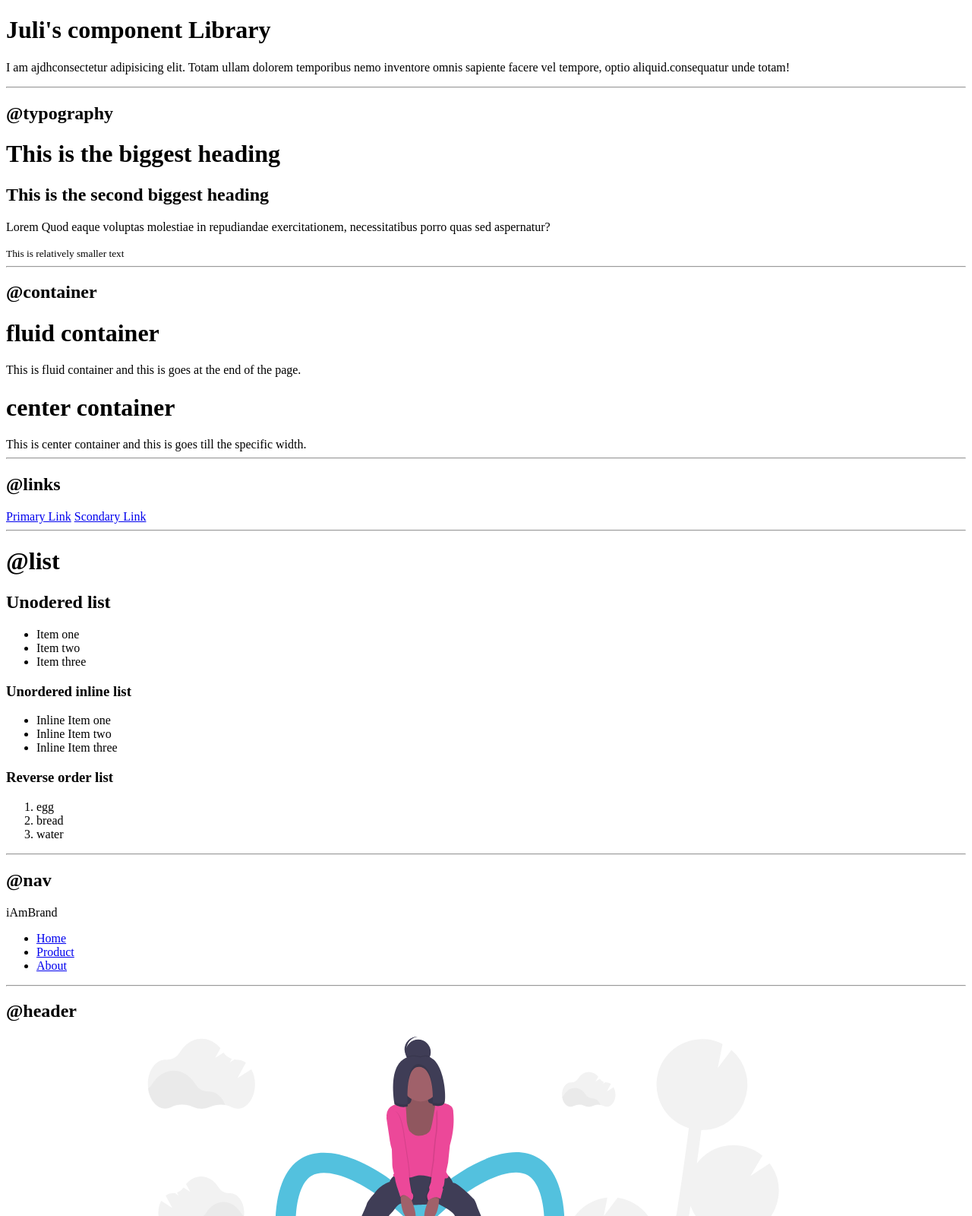
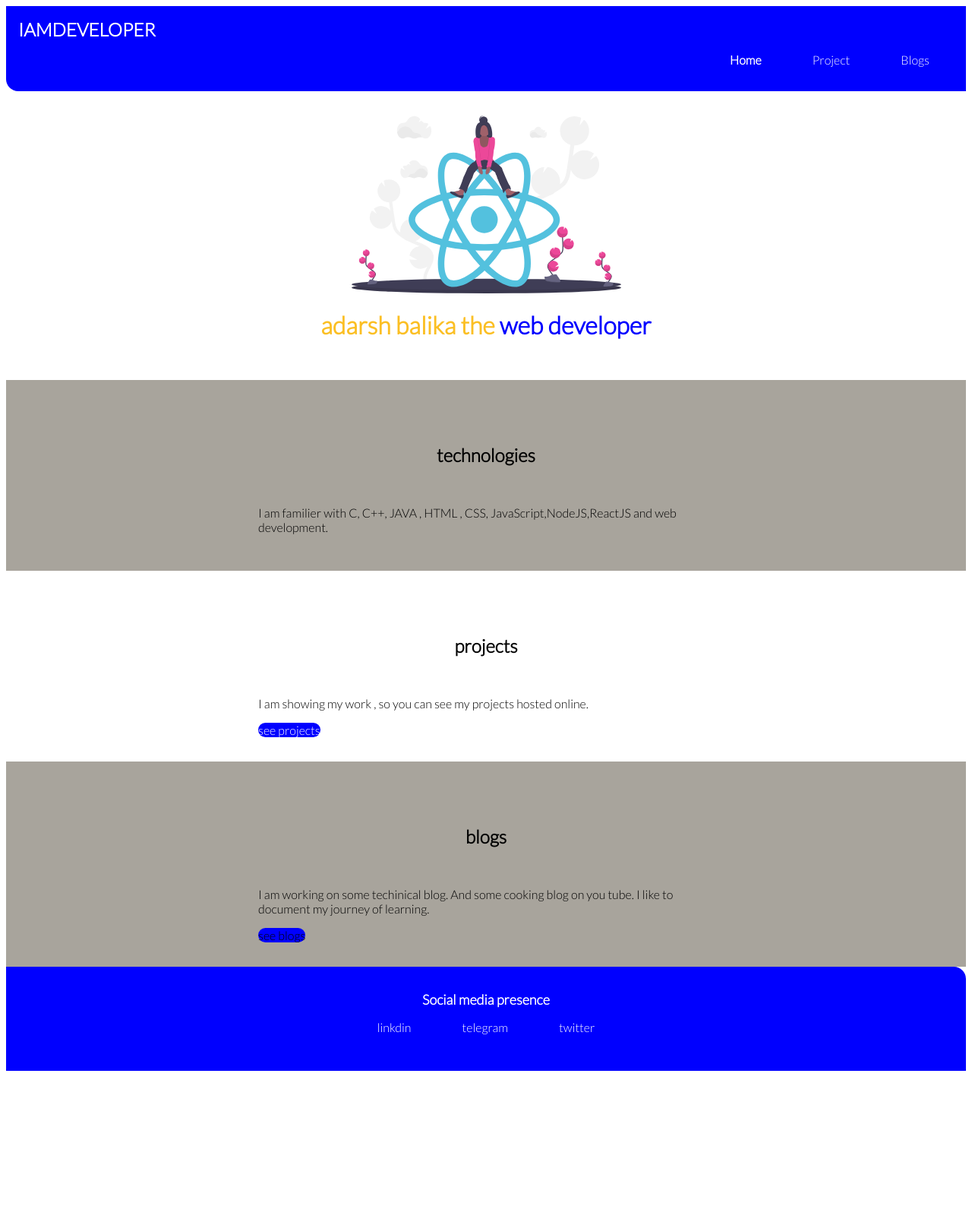
Before and after one commit to Juli-Kumari/lesson, a plain HTML site: page index.html in a window 1280 px wide. Shown: the top 1600 px of the page at 76% size. After the commit the page ends 1417 px from the top, so only its background shows below. Drawn offline with Linux system fonts and the light colour scheme.

Commit message:
commet portfolio

```diff
--- a/index.html
+++ b/index.html
@@ -5,116 +5,74 @@
     <meta charset="UTF-8">
     <meta http-equiv="X-UA-Compatible" content="IE=edge">
     <meta name="viewport" content="width=device-width, initial-scale=1.0">
-    <title>Component Library</title>
+    <title>home | adarshbalika</title>
+    <link href="style.css" rel="stylesheet"/ >
 </head>
 
 <body>
-    <h1>Juli's component Library </h1>
-    <p>I am ajdhconsectetur adipisicing elit. Totam ullam dolorem temporibus nemo inventore omnis sapiente facere vel
-        tempore,
-        optio aliquid.consequatur unde totam!</p>
-    <hr>
-    <h2>@typography</h2>
-    <h1>This is the biggest heading</h1>
-    <h2>This is the second biggest heading</h2>
-    <p>Lorem  Quod eaque voluptas molestiae in repudiandae exercitationem, necessitatibus porro quas sed
-        aspernatur?</p>
-    <small>This is relatively smaller text</small>
-    <hr>
 
-    <h2>@container</h2>
-    <h1>fluid container</h1>
-    <div>This is fluid container and this is goes at the end of the page.</div>
 
-    <h1>center container</h1>
-    <div>This is center container and this is goes till the specific width.</div>
-    <hr>
-
-    <h2>@links</h2>
-    <a href="/">Primary Link</a>
-    <a href="/">Scondary Link</a>
-    <hr>
-
-    <h1>@list</h1>
-    <h2>Unodered list</h2>
-    <ul>
-        <li>Item one</li>
-        <li>Item two</li>
-        <li>Item three</li>
-
-    </ul>
-
-    <h3>Unordered inline list</h3>
-    <ul>
-        <li>Inline Item one</li>
-        <li>Inline Item two</li>
-        <li>Inline Item three</li>
-    </ul>
-
-    <h3>Reverse order list</h3>
-    <ol>
-        <li>egg</li>
-        <li>bread</li>
-        <li>water</li>
-    </ol>
-    <hr>
-
-    <h2>@nav</h2>
-    <nav>
-        <div>iAmBrand</div>
-        <ul>
-            <li>
-                <a href="/">Home</a>
+    <nav class="navigation container">
+        <div class="nav-brand">IAMDEVELOPER</div>
+        <ul class="list-non-bullet nav-pills">
+            <li class="list-item-inline">
+                <a class="link link-active" href="/">Home</a>
             </li>
-            <li>
-                <a href="/">Product</a>
+            <li class="list-item-inline">
+                <a class="link" href="/">Project</a>
             </li>
-            <li>
-                <a href="/">About</a>
+            <li class="list-item-inline">
+                <a class="link" href="/">Blogs</a>
             </li>
         </ul>
     </nav>
-    <hr>
+    <header class="hero">
+        <img class="hero-img" src="image/hero-image.svg" />
+        <h1 class="hero-heading">adarsh balika the<span class="heading-inverted"> web developer</span> </h1>
+    </header>
+    <section class="section off">
+        <div class="container container-center">
+            <h1> technologies</h1>
+            <p>I am familier with C, C++, JAVA , HTML , CSS, JavaScript,NodeJS,ReactJS and web development.</p>
+        </div>
+    </section>
+    <section class="section">
+        <div class="container container-center">
+            <h1> projects</h1>
+            <p>I am showing my work , so you can see my projects hosted online.</p>
+            <a class="link link-primary" href="/project.html">see projects</a>
+        </div>
+    </section>
+    <section class="section off">
+        <div class="container container-center">
+            <h1> blogs</h1>
+            <p>I am working on some techinical blog. And some cooking blog on you tube. I like to document my journey of
+                learning.</p>
+            <a class="link link-secondary" href="/blogs.html">see blogs</a>
+        </div>
+    </section>
+    <footer class="footer">
+        <div class="footer-header">Social media presence </div>
+        <ul class="social-links list-non-bullet">
+            <li class="list-item-inline">
+                <a class="link" href="https://www.linkedin.com/in/juli-kumari-223b1519b">linkdin
+                </a>
 
-    <h2>@header</h2>
-    <header>
-        <img src="image/hero-image.svg"/>
-        <h1>Heading inside header</h1>
-    </header>
-    <hr>
+            </li>
+            <li class="list-item-inline">
+                <a class="link" href="https://telegram.com/juli-kumari-223b1519b">telegram
+                </a>
 
-    <h2>@section</h2>
+            </li>
+            <li class="list-item-inline">
+                <a class="link" href="https:/twitter.com/juli-kumari"">twitter
+                </a>
 
-    <section >
-        <h3>white section</h3>
-        <p>This will have white background</p>
-    </section>
-    <section >
-        <h3> off white section</h3>
-        <p>This will have gray background</p>
-    </section>
-   <hr>
+            </li>
 
-   <h2>@footer</h2>
-   <footer>
-       <div>Some small heading inside footer </div>
-       <ul>
-           <li>socialOne</li>
-           <li>socialTwo</li>
-           <li>socialThree</li>
-       </ul>
-   </footer>
+        </ul>
+    </footer>
 
-
-    <div style="height: 30vh;">
-
-    </div>
-    <!-- <div>
-        Here is my List
-       <div>1. item one</div>
-       <div>2. item two</div>
-       <div>3. item three</div>
-    </div> -->
 </body>
 
 </html>
--- /dev/null
+++ b/style.css
@@ -0,0 +1,112 @@
+@import url('https://fonts.googleapis.com/css2?family=Lato:wght@300&display=swap');
+:root{
+    --primary-color: blue;
+    --dark-yellow: #FBBF24;
+    --off-white: #a8a49c;
+}
+body{
+    font-family: 'Lato', sans-serif;
+}
+
+/* container  */
+.container{
+    /* padding-left: 1rem;
+    padding-right: 1rem; */
+    padding: 0rem 1rem;
+}
+.container-center{
+    max-width: 600px;
+   margin: auto;
+}
+/* links */
+.link{
+    text-decoration: none;
+}
+/* BEM convention */
+.link-primary{
+  background-color: var(--primary-color);
+  border-radius: 1rem;
+  color: white;
+
+}
+.link-secondary{
+    background-color: var(--primary-color);
+    border-radius: 1rem;
+    color: 1px solid var(--primary-color);
+}
+/* list */
+.list-non-bullet{
+    list-style: none;
+}
+.list-item-inline{
+    display: inline;
+    padding: 0rem 2rem;
+}
+/* navigation */
+.navigation{
+    background-color: var(--primary-color);
+    color: white;
+    padding: 1rem;
+    border-bottom-left-radius: 1rem;
+}
+.navigation .nav-brand{
+    font-weight: bold;
+    font-size: 1.5rem;
+}
+.navigation .nav-pills{
+    text-align: right;
+}
+.navigation .link{
+    color: white;
+}
+.navigation .link-active{
+    font-weight: bold;
+}
+
+/* header */
+.hero{
+    padding: 2rem;
+    text-align: center;
+}
+.hero .hero-img{
+    max-width: 355px;
+    display: block;
+    margin: auto;
+
+}
+.hero .hero-heading{
+    color: var(--dark-yellow);
+}
+.hero .hero-heading .heading-inverted{
+    color: var(--primary-color);
+}
+/* section */
+.section{
+    padding: 2rem;
+}
+.section h1{
+    text-align: center;
+    padding: 2rem;
+}
+.off{
+    background-color: var(--off-white);
+}
+/* footer */
+.footer{
+    background-color: var(--primary-color);
+    padding: 2rem;
+    text-align: center;
+    color: white;
+    border-top-right-radius: 1rem;
+
+}
+.footer .footer-header{
+    font-weight: bold;
+    font-size: large;
+}
+.footer .link{
+    color: white;
+}
+.footer ul{
+  padding-inline-start: 0px;
+}
```
Also changed, not shown: blogs.html (added, +29 -0 lines), lib/component.html (added, +154 -0 lines), project.html (added, +59 -0 lines).
